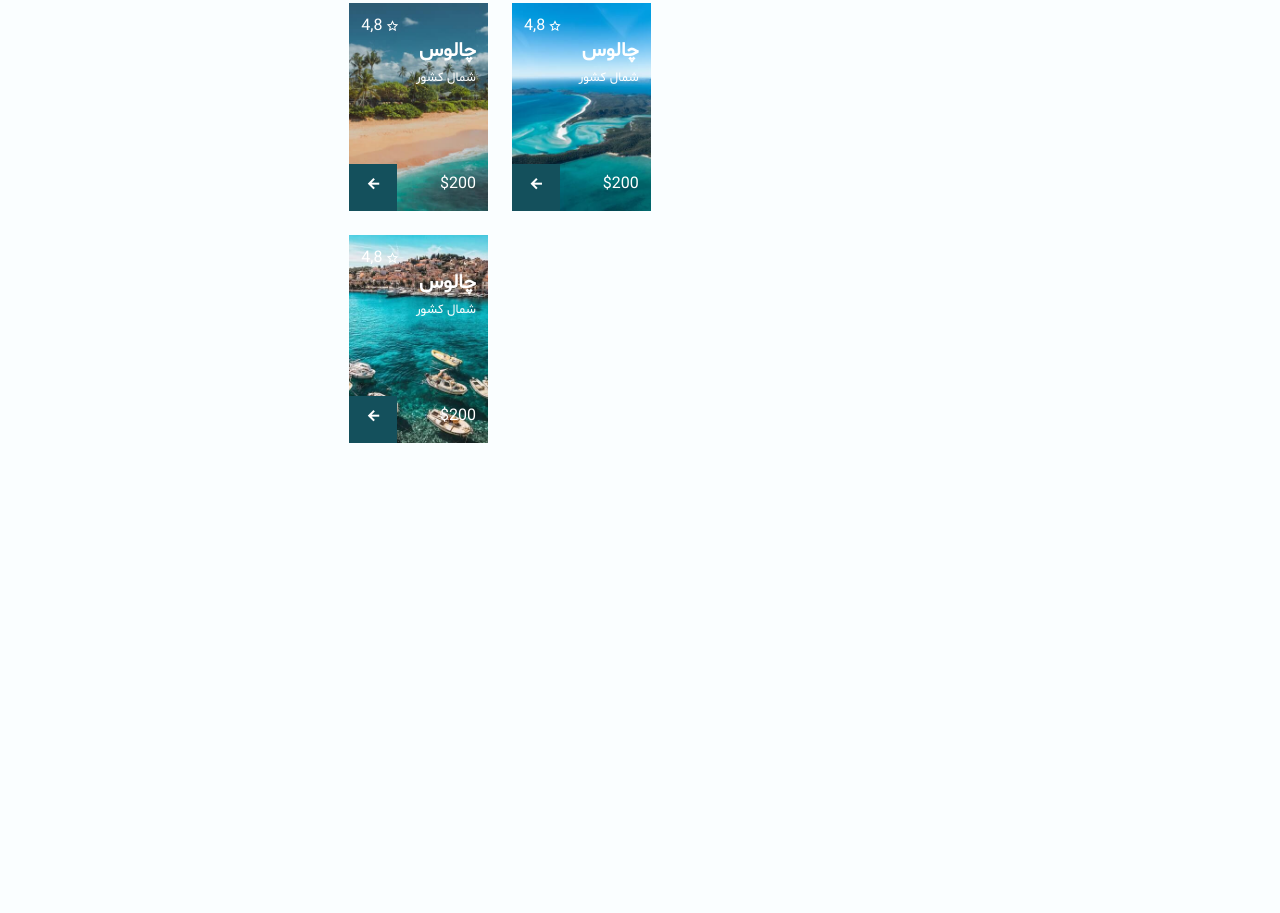
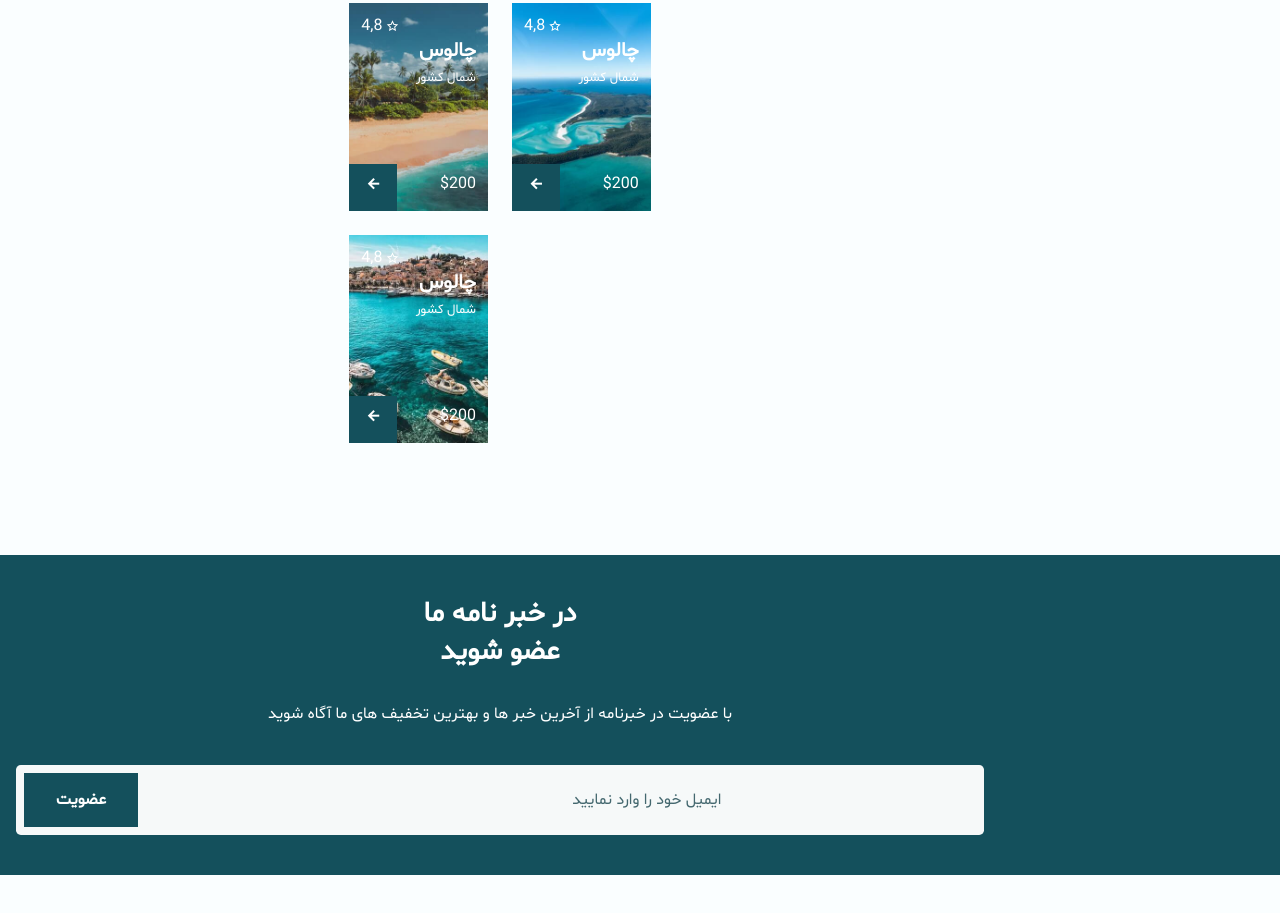
Before and after one commit to amin-da/Travel, a plain HTML site: page index.html in a window 1280 px wide. Shown: the part 3373-4286 px from the top of the page. Before the commit the page ends 3968 px from the top, so only its background shows below. Drawn offline with nearby package versions, Linux system fonts and the light colour scheme; files whose address does not match are found by name.

Commit message:
complete subscribe section

```diff
--- a/index.html
+++ b/index.html
@@ -425,6 +425,24 @@
        <!-- subscribe section starts -->
        <section class="subscribe section ">
 
+          <div class="subscribe__bg">
+            <div class="subscribe__container container">
+                <h2 class="section__title subscribe__title">
+                  در خبر نامه ما
+                  <br>
+                  عضو شوید
+                </h2>
+                <p class="subscribe__description">
+                  با عضویت در خبرنامه از آخرین خبر ها و بهترین تخفیف های ما آگاه شوید
+                </p>
+
+                <form action="" class="subscribe__form">
+                  <input type="text" placeholder="ایمیل خود را وارد نمایید" class="subscribe__input">
+                    <button class="button">عضویت</button>
+                </form>
+            </div>
+          </div>
+
        </section>
        <!-- subscribe section ends -->
 
--- a/style/style.css
+++ b/style/style.css
@@ -644,3 +644,42 @@ input {
 .place__card:hover .place__img{
   transform: var(--img-scale);
 }
+
+/* Subscribe Style */
+
+.subscribe__bg{
+  background: var(--first-color-second);
+  padding: 2.5rem 0rem;
+}
+
+.subscribe__title,
+.subscribe__description{
+  color: var(--white-color);
+}
+
+.subscribe__description{
+  text-align: center;
+  margin-bottom: var(--mb-2-5);
+}
+
+.subscribe__form{
+  background: var(--input-color);
+  border-radius: 0.3rem;
+  direction: rtl;
+  padding: 0.5rem;
+  display: flex;
+  justify-content: space-between;
+}
+
+.subscribe__input{
+  width: 70%;
+  padding-left: 0.5rem;
+  background-color: var(--input-color);
+  color: var(--text-color);
+  direction: ltr;
+  text-align: center;
+}
+
+.subscribe__input::placeholder{
+  color: var(--text-color);
+}
```
